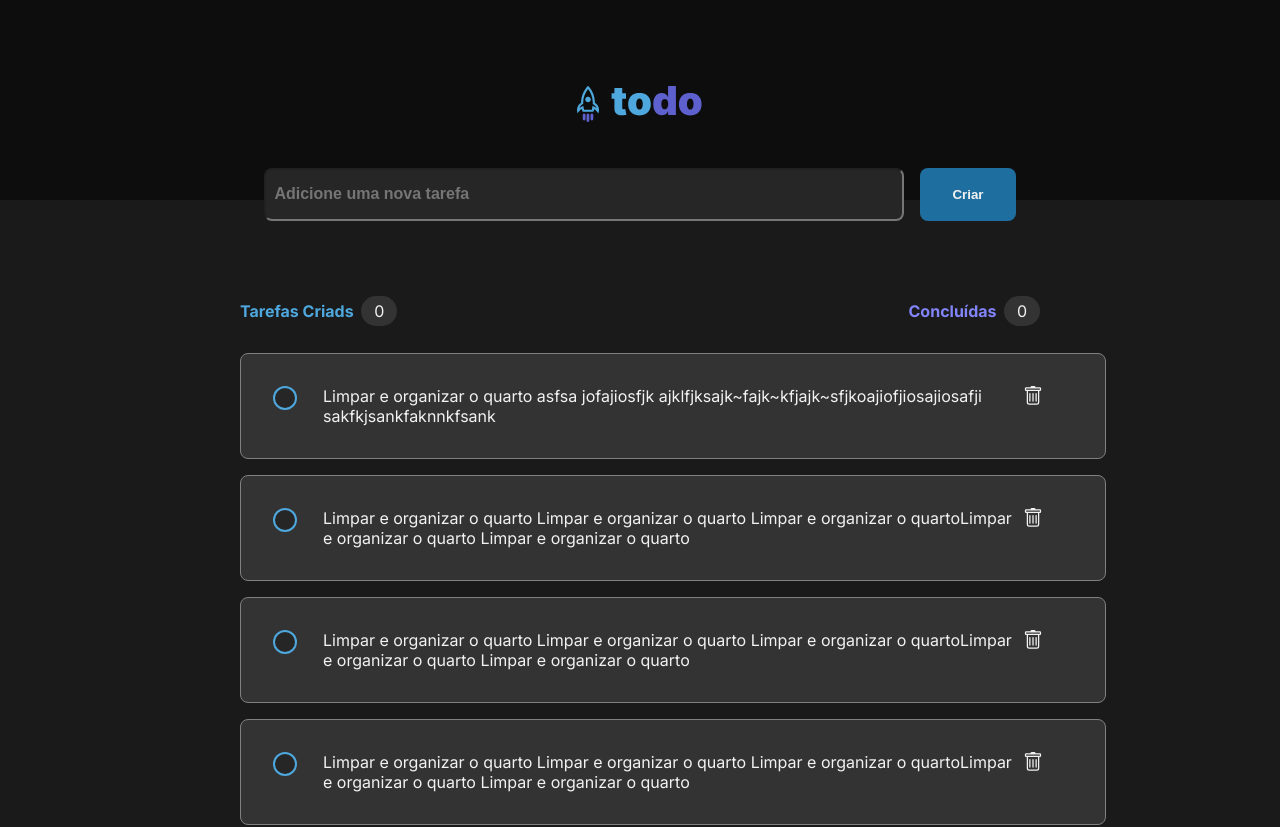
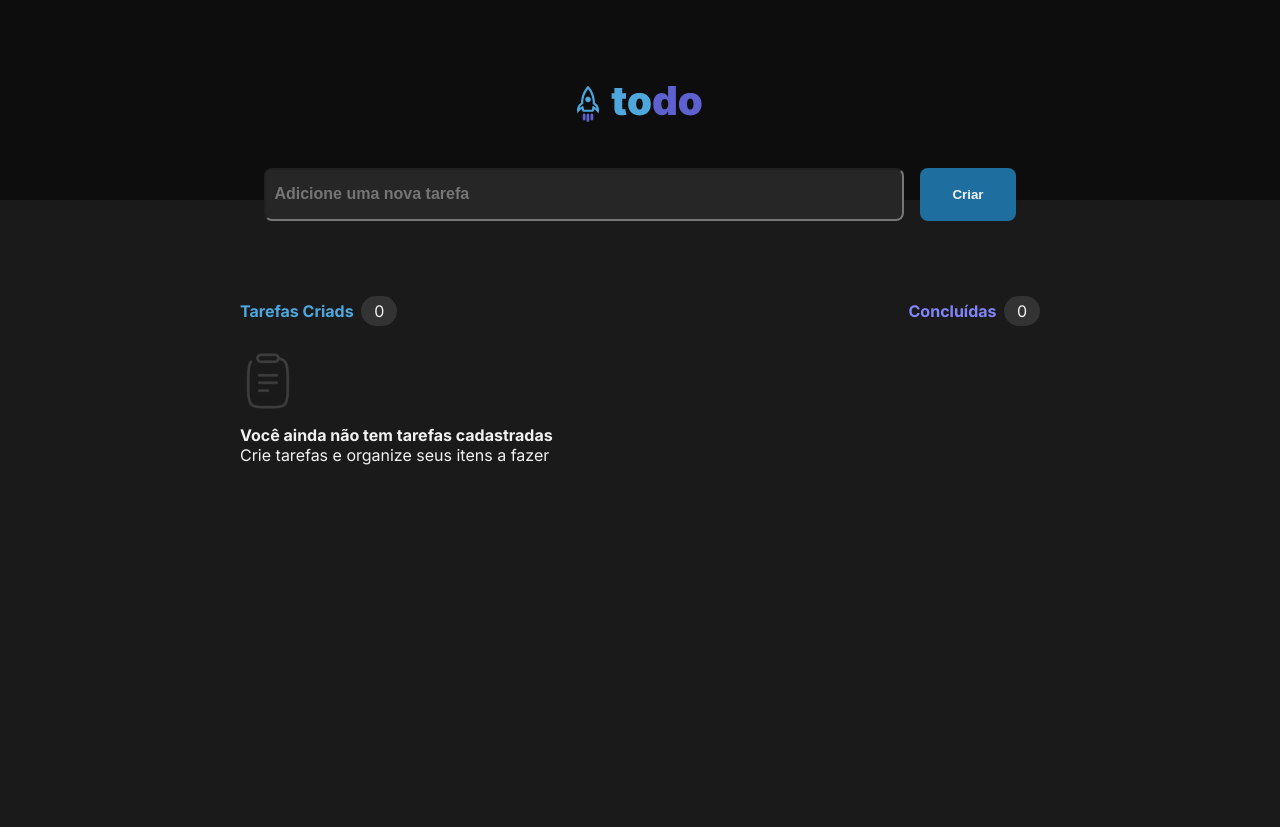
Before and after one commit to ThomasDixini/ToDo-List, a React (Vite) app: page / in a window 1280 px wide. Shown: the top 827 px of the page. After the commit the page ends 800 px from the top, so only its background shows below. Built offline with nearby package versions, Linux system fonts and the light colour scheme.

Commit message:
Criando tasks e renderizando em tela

```diff
--- a/src/App.tsx
+++ b/src/App.tsx
@@ -1,16 +1,35 @@
+import { FormEvent, useState } from 'react'
 import { CreateTasks } from './components/CreateTasks'
 import { Header } from './components/Header'
 import { TasksContainer } from './components/TasksContainer'
 import './global.css'
 import './styles.module.css'
 
+export interface TaskProp {
+  id: string;
+  content: string;
+}
+
 function App() {
+
+    const [tasks, setTasks] = useState<TaskProp[]>([]);
+    const [taskInputValue, setTaskInputValue] = useState('');
+
+    function handleCreateNewTask() {
+        setTasks([...tasks, {id: String(Math.random() * 10), content: taskInputValue}]);
+    }
+
+    function handleGetInputValue(e: FormEvent) {
+        const target = e.target as HTMLInputElement;
+        setTaskInputValue(target.value);
+    }
+
   return (
     <div className="App">
       <Header />
       <main>
-        <CreateTasks />
-        <TasksContainer />
+        <CreateTasks getInputValue={handleGetInputValue} createNewTask={handleCreateNewTask}/>
+        <TasksContainer tasks={tasks}/>
       </main>
     </div>
   )
--- a/src/components/CreateTasks.tsx
+++ b/src/components/CreateTasks.tsx
@@ -1,10 +1,19 @@
 import './createTasks.module.css';
+import { FormEvent, useState } from 'react'
 
-export function CreateTasks() {
+interface CreateTasksProps {
+    getInputValue: (e: FormEvent) => void;
+    createNewTask: () => void;
+}
+
+export function CreateTasks({getInputValue, createNewTask}: CreateTasksProps ){
+
     return(
         <section>
-            <input type="text" placeholder="Adicione uma nova tarefa"/>
-            <button> Criar </button>
+            <form action="">
+                <input type="text" placeholder="Adicione uma nova tarefa" onChange={getInputValue} />
+                <button type="button"onClick={createNewTask}> Criar </button>
+            </form>
         </section>
     );
 }
--- a/src/components/TasksContainer.tsx
+++ b/src/components/TasksContainer.tsx
@@ -1,41 +1,15 @@
 import styles from './tasksContainer.module.css';
 import listLogo from '../assets/listLogo.svg'
 
+import { TaskProp } from '../App';
 import { Task } from './Task';
 
-export function TasksContainer() {
 
-    interface Task {
-        id: string;
-        content: string;
-    }
+interface TasksContainerProps {
+    tasks: TaskProp[];
+}
 
-    const tasks: Task[] = [
-        {
-            id: "1",
-            content: 'Limpar e organizar o quarto asfsa jofajiosfjk ajklfjksajk~fajk~kfjajk~sfjkoajiofjiosajiosafji sakfkjsankfaknnkfsank',
-        },
-        {
-            id: "2",
-            content: 'Limpar e organizar o quarto Limpar e organizar o quarto Limpar e organizar o quartoLimpar e organizar o quarto Limpar e organizar o quarto',
-        },
-        {
-            id: "3",
-            content: 'Limpar e organizar o quarto Limpar e organizar o quarto Limpar e organizar o quartoLimpar e organizar o quarto Limpar e organizar o quarto',
-        },
-        {
-            id: "4",
-            content: 'Limpar e organizar o quarto Limpar e organizar o quarto Limpar e organizar o quartoLimpar e organizar o quarto Limpar e organizar o quarto',
-        },
-        {
-            id: "5",
-            content: 'Limpar e organizar o quarto Limpar e organizar o quarto Limpar e organizar o quartoLimpar e organizar o quarto Limpar e organizar o quarto',
-        },
-        {
-            id: "6",
-            content: 'Limpar e organizar o quarto Limpar e organizar o quarto Limpar e organizar o quartoLimpar e organizar o quarto Limpar e organizar o quarto',
-        },
-    ];
+export function TasksContainer({tasks}: TasksContainerProps) {
 
     const taskListIsEmpty = tasks.length == 0;
 
--- a/src/components/createTasks.module.css
+++ b/src/components/createTasks.module.css
@@ -1,10 +1,12 @@
 section{
+    margin-top: -2rem;
+}
+
+form {
     display: flex;
     justify-content: center;
     align-items: center;
     gap: 1rem;
-
-    margin-top: -2rem;
 }
 
 input {
```
